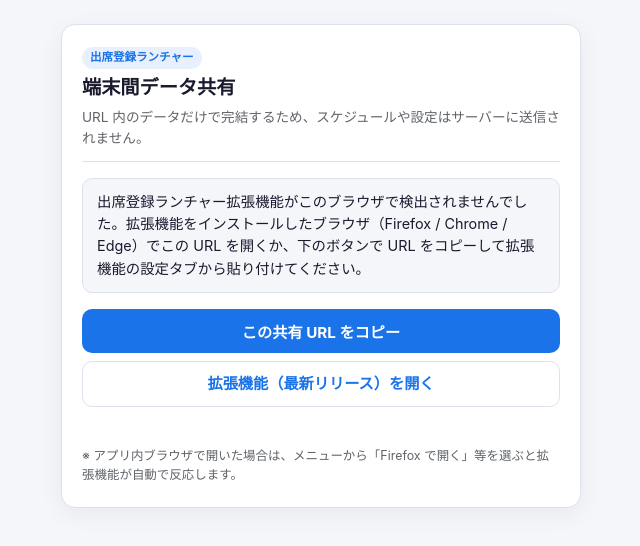
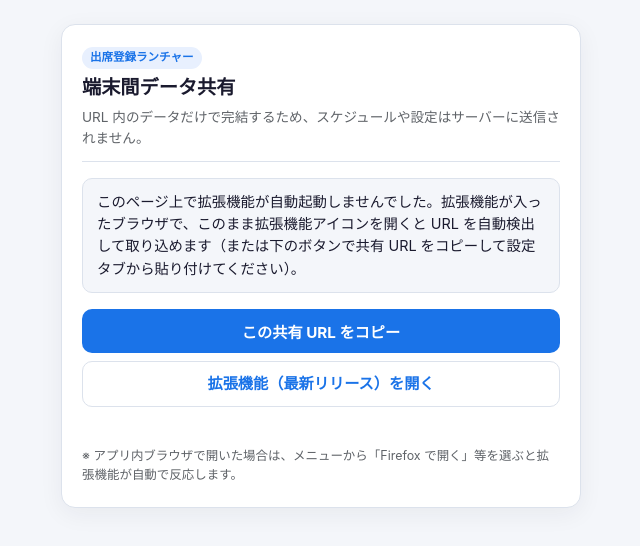
Before and after one commit to iotaish/attendance-sync, a plain HTML site: page sync.html in a window 1280 px wide. Shown: the whole page, without its empty margins (319-959 px from the left). Drawn offline with Linux system fonts and the light colour scheme.

Commit message:
docs(sync): 拡張機能アイコンからのURL自動検出手順を案内文へ反映

```diff
--- a/sync.html
+++ b/sync.html
@@ -279,7 +279,7 @@
     </header>
 
     <p class="status-banner" id="sync-status-message" role="status">
-      出席登録ランチャー拡張機能がこのブラウザで検出されませんでした。拡張機能をインストールしたブラウザ（Firefox / Chrome / Edge）でこの URL を開くか、下のボタンで URL をコピーして拡張機能の設定タブから貼り付けてください。
+      このページ上で拡張機能が自動起動しませんでした。拡張機能が入ったブラウザで、このまま拡張機能アイコンを開くと URL を自動検出して取り込めます（または下のボタンで共有 URL をコピーして設定タブから貼り付けてください）。
     </p>
 
     <section class="import-ready-panel" aria-label="取り込みプレビュー">
```
